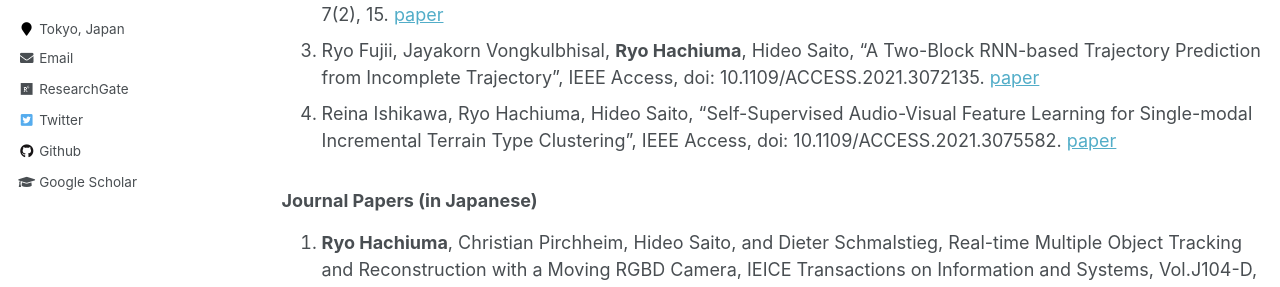
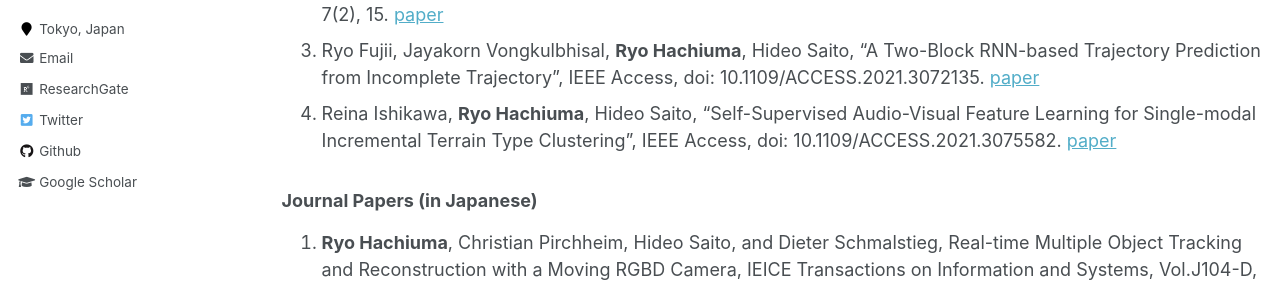
Before and after one commit to ryohachiuma/ryohachiuma.github.io, a Jekyll site: the page built from _pages/publications.md, in a window 1280 px wide and 900 px high. Shown: the part 338-625 px from the top of the window. Built offline with Jekyll 4.4.1, drawn with Linux system fonts in a browser that asks for light colours.

```diff
--- a/_pages/publications.md
+++ b/_pages/publications.md
@@ -23,7 +23,7 @@ author_profile: true
 1. **Ryo Hachiuma**, Hideo Saito, "Pose Estimation of Primitive-Shaped Objects from a Depth Image Using Superquadric Representation", Applied Science, MDPI,  2020, 10, 5442. [paper](https://www.mdpi.com/2076-3417/10/16/5442)
 1. Tomohiro Shimizu, **Ryo Hachiuma**, Hiroki Kajita, Yoshifumi Takatsume, Hideo Saito, "Hand Motion-Aware Surgical Tool Localization and Classification from an Egocentric Camera", Journal of Imaging, MDPI, 2021, 7(2), 15. [paper](https://www.mdpi.com/2313-433X/7/2/15)
 1. Ryo Fujii, Jayakorn Vongkulbhisal, **Ryo Hachiuma**, Hideo Saito, "A Two-Block RNN-based Trajectory Prediction from Incomplete Trajectory", IEEE Access, doi: 10.1109/ACCESS.2021.3072135. [paper](https://ieeexplore.ieee.org/document/9399439)
-1. Reina Ishikawa, Ryo Hachiuma, Hideo Saito, "Self-Supervised Audio-Visual Feature Learning for Single-modal Incremental Terrain Type Clustering", IEEE Access, doi: 10.1109/ACCESS.2021.3075582. [paper](https://ieeexplore.ieee.org/abstract/document/9416486)
+1. Reina Ishikawa, **Ryo Hachiuma**, Hideo Saito, "Self-Supervised Audio-Visual Feature Learning for Single-modal Incremental Terrain Type Clustering", IEEE Access, doi: 10.1109/ACCESS.2021.3075582. [paper](https://ieeexplore.ieee.org/abstract/document/9416486)
 
 ### Journal Papers (in Japanese)
 1. **Ryo Hachiuma**, Christian Pirchheim, Hideo Saito, and Dieter Schmalstieg, Real-time Multiple Object Tracking and Reconstruction with a Moving RGBD Camera, IEICE Transactions on Information and Systems, Vol.J104-D, No.4, pp.368-376．[paper](https://search.ieice.org/bin/summary.php?id=j104-d_4_368)
```
